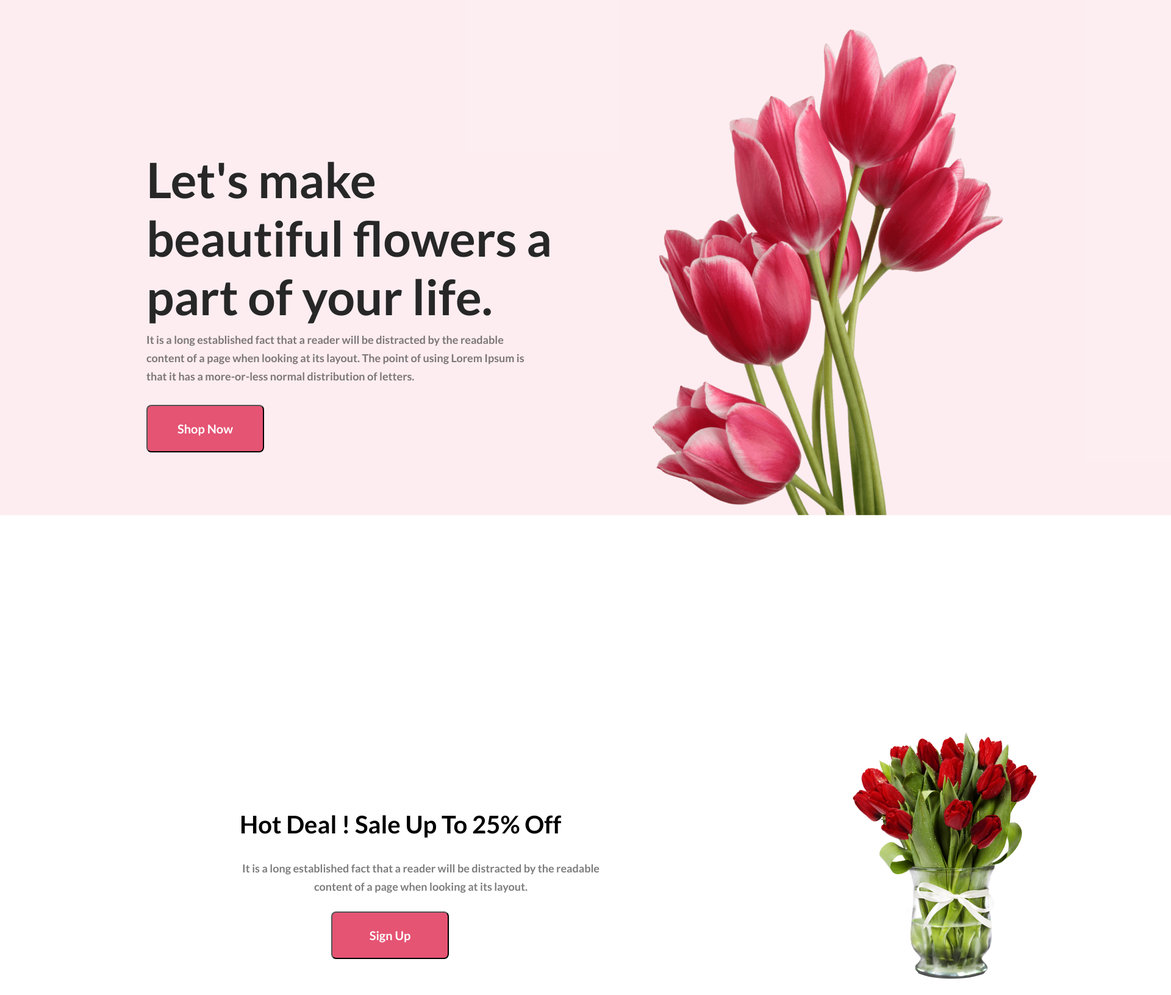
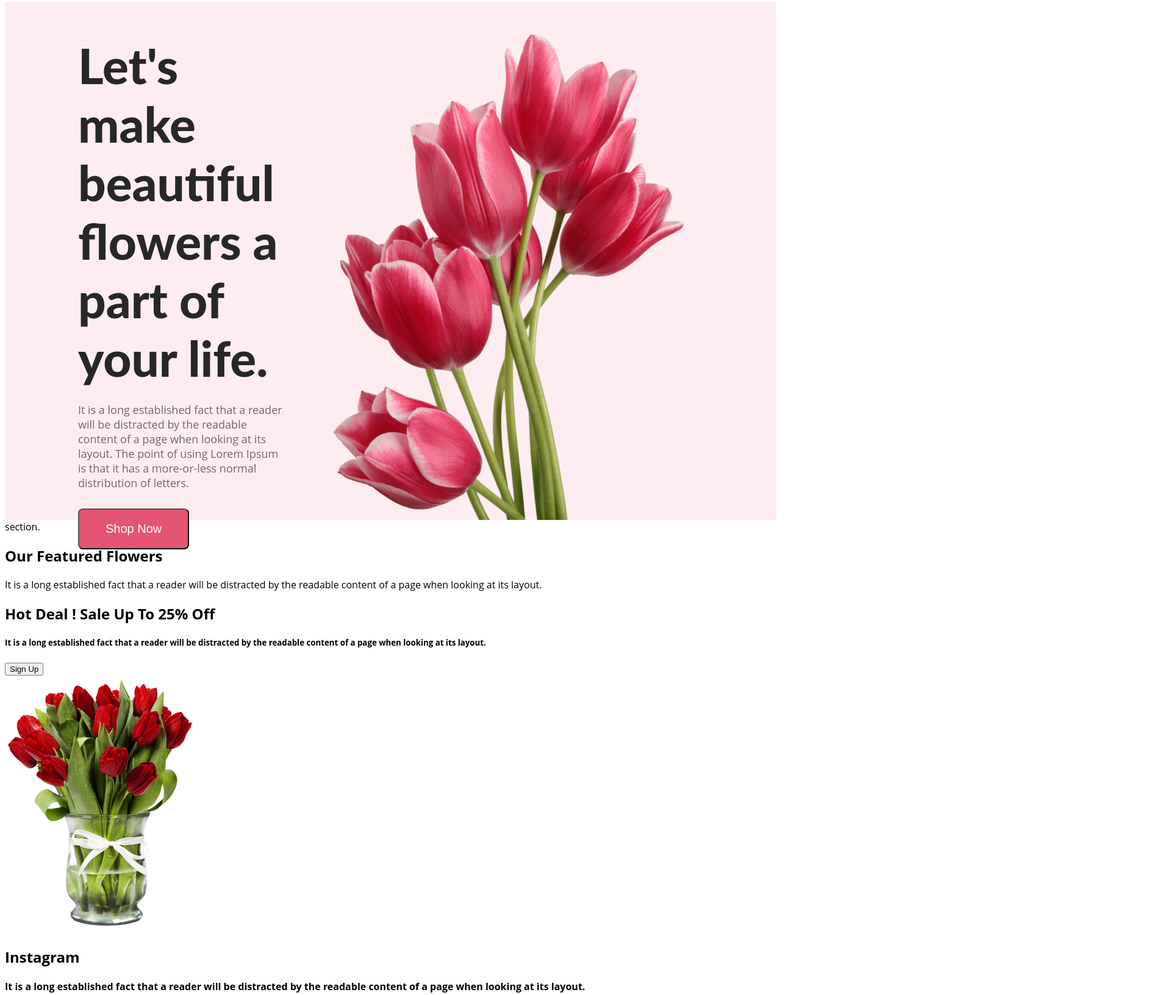
Before and after one commit to mdmonee/flower-shop-assignment, a plain HTML site: page index.html in a window 1280 px wide. Shown: the part 5-1637 px from the top of the page at 61% size, 1920 px wide, since content can reach past the window. Drawn offline with Linux system fonts and the light colour scheme.

Commit message:
bug fixed

```diff
--- a/index.html
+++ b/index.html
@@ -5,23 +5,33 @@
     <meta name="viewport" content="width=device-width, initial-scale=1.0">
     <link rel="stylesheet" href="styles/style.css">
     <link rel="preconnect" href="https://fonts.googleapis.com">
-<link rel="preconnect" href="https://fonts.gstatic.com" crossorigin>
-<link href="https://fonts.googleapis.com/css2?family=Lato:wght@700&family=Open+Sans:wght@300&display=swap" rel="stylesheet">
+    <link rel="" href="'https://fonts.googleapis.com/css2?family=Lato&display=swap'">
     <title>Flower Shop</title>
 </head>
 <body>
-    <header class="header">
+    <header>
         <div class="banner">
             <div class="banner-content">
                 <h1 class="banner-title">Let's make beautiful flowers a part of your life.</h1>
                 <h5 class="banner-description">It is a long established fact that a reader will be distracted by the readable content of a page when looking at its layout. The point of using Lorem Ipsum is that it has a more-or-less normal distribution of letters.</h5>
                 <button class="btn-primary">Shop Now</button>
             </div>
-            <img class="banner-pic" src="images/pngwing 10.png" alt="" class="banner-image">
+        </div>
+        <div class="banner-pic">
+            <img src="images/pngwing 10.png" alt="" class="banner-image">
         </div>
 
     </header>
     <main>
+        section.
+    </main>
+    <!-- Our Featured Flowers Section -->
+    <section class="featured-flower">
+        <h2 class="featured-flowe-title">Our Featured Flowers</h2>
+        <p class="featured-flowe-description">It is a long established fact that a reader will be distracted by the readable content of a page when looking at its layout.</p>
+    </section>
+
+
         <section>
         <div class="hot-deal">
             <div class="hot-deal-containt">
@@ -33,10 +43,25 @@
         </div>
     </section>
 
+        <div class="ista-content">
+            <h2 class="insta-title">Instagram</h2>
+            <h4 class="insta-description">It is a long established fact that a reader will be distracted by the readable content of a page when looking at its layout.</h4>
+
+
+        </div>
+        <div class="insta-img">
+            <img src="images/Flower 01.png" alt="">
+            <img src="images/Rectangle 4.png" alt="">
+            <img src="images/Rectangle 5.png" alt="">
+            <img src="images/Rectangle 6.png" alt="">
+        </div>
 
 
 
-    </main>
+
+
+
+
     <footer>
 
     </footer>
--- a/styles/style.css
+++ b/styles/style.css
@@ -1,146 +1,55 @@
 /*common shared style*/
+
 body {
     font-family: 'Lato', sans-serif;
     font-family: 'Open Sans', sans-serif;
 }
-
-/* Header */
-.header {
-    position: absolute;
-    width: 1920px;
-    height: 850px;
-    left: 0px;
-    top: 0px;
-    background: rgba(229, 84, 115, 0.1);
-    display: flex;
-    background-position: bottom right;
+.btn-primary{
+    background: #e55473;
+    color: white;
+    font-size: 20px;
+    font-weight: 700px;
+    border-radius: 8px;
+    padding: 20px 43px;
 }
 
-.banner-pic {
-    position: absolute;
-    width: 635px;
-    height: 800px;
-    left: 1040px;
-    top: 50px;
+header{
     display: flex;
+    background: rgba(229, 84, 115, 0.1);
+    justify-content: space-around;
+    gap: 50px;
+    padding: 0px 120px;
+    padding-top: 50px;
+    align-items: center;
+
 }
+.banner{
+    align-items: center;
+    display: flex;
+    justify-content: center;
+    height: 506px;
+    width: 708px;
+    margin: ;
 
-.banner-title {
-    position: absolute;
-    width: 708px;
-    height: 288px;
-    left: 240px;
-    top: 197px;
-    font-family: 'Lato';
-    font-style: normal;
+}
+.banner-title{
     font-weight: 800;
     font-size: 80px;
     color: #272727;
+    font-family: 'Lato';
+    margin-bottom: 25px;
 }
-
-.banner-description {
-    position: absolute;
-    width: 634px;
-    height: 90px;
-    left: 240px;
-    top: 517px;
-    font-family: 'Lato';
-    font-style: normal;
+.banner-description{
+    color: #6d6969;
+    font-size: 18px;
     font-weight: 400;
-    font-size: 18px;
-    line-height: 30px;
-    color: rgba(39, 39, 39, 0.6);
-    margin-top: 30px;
+    margin-top: 25px;
 }
-
-.btn-primary {
-    position: absolute;
-    width: 579px;
-    height: 169px;
-    left: 240px;
-    top: 639px;
-    padding: 20px 43px;
-    background: #E55473;
-    border-radius: 8px;
-    width: 193px;
-    height: 78px;
-    font-family: lato;
-    font-weight: 700;
-    font-size: 20px;
-    color: #FFFFFF;
-    margin-top: 30px;
-}
-
-/* Main*/
-.hot-deal{
-
-position: absolute;
-width: 594px;
-height: 228px;
-left: 393px;
-top: 1000px;
-margin-top: 300px;
-
-}
-.hot-deal-content{
+.banner-pic{
     display: flex;
-flex-direction: row;
-align-items: flex-start;
-padding: 20px 43px;
-gap: 10px;
-
-position: absolute;
-width: 155px;
-height: 64px;
-left: 601px;
-top: 2783px;
-
-
-background-color: #E55473;
-border-radius: 8px;
-}
-.hot-deal-title{
-    font-family: 'Lato';
-font-style: normal;
-font-weight: 800;
-font-size: 40px;
-line-height: 48px;
-}
-.hot-deal-description{
-
-font-family: 'Lato';
-font-style: normal;
-font-weight: 400;
-font-size: 18px;
-line-height: 30px;
-/* or 167% */
-text-align: center;
-
-color: rgba(39, 39, 39, 0.6);
-}
-.singup-btn{
-    position: absolute;
-    width: 579px;
-    height: 169px;
-    left: 150px;
-    top: 200px;
-    padding: 20px 43px;
-    background: #E55473;
-    border-radius: 8px;
-    width: 193px;
-    height: 78px;
-    font-family: lato;
-    font-weight: 700;
-    font-size: 20px;
-    color: #FFFFFF;
-}
-.hot-img{
-
-position: absolute;
-width: 318px;
-height: 420px;
-left: 1000px;
-top: -100px;
+    flex-direction: column;
+    justify-content: flex-end;
+    width: 635px;
 
 
 }
```
